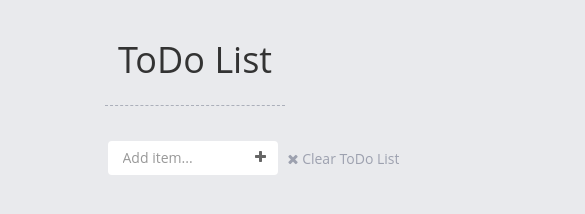
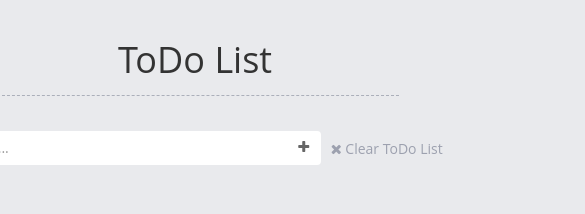
Before and after one commit to bhakti0699/Todo, a plain HTML site: page index.html in a window 390 px wide. Shown: the top 214 px of the page, 585 px wide, since content can reach past the window. Drawn offline with nearby package versions, Linux system fonts and the light colour scheme.

Commit message:
style chnage

```diff
--- a/index.html
+++ b/index.html
@@ -16,7 +16,7 @@
 	<h1 class="text-center">ToDo List</h1>
 	<div class="separator"></div>
 	<div class="row">
-		<div class="col-md-4 col-md-offset-4 col-xs-6 col-xs-offset-3">
+		<div class="col-md-6 col-xs-6 col-xs-offset-2">
 			<div class="add-control">
 				<div class="form-group has-feedback">
 					<input type="text" class="form-control" placeholder="Add item..."/>
--- a/style.css
+++ b/style.css
@@ -182,10 +182,8 @@ body {
 {
   .container
   {
-    display: flex;
-    justify-content: center;
-    flex-direction: column;
-    width: 100%;
+
+    width: 100vh;
   }
   .form-group
   {
@@ -204,4 +202,8 @@ body {
     width:auto;
     text-align: left;
   }
+  .row
+  {
+    width: 100vh;
+  }
 }
```
